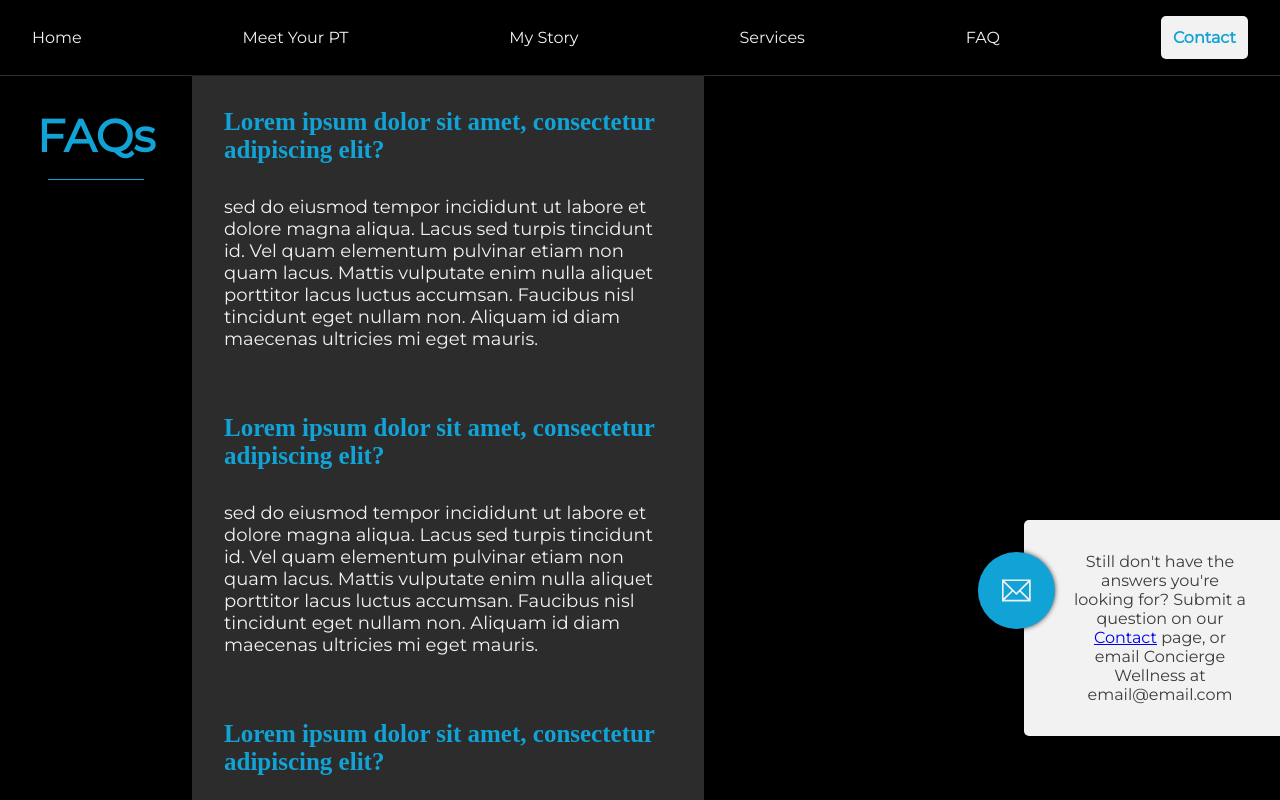
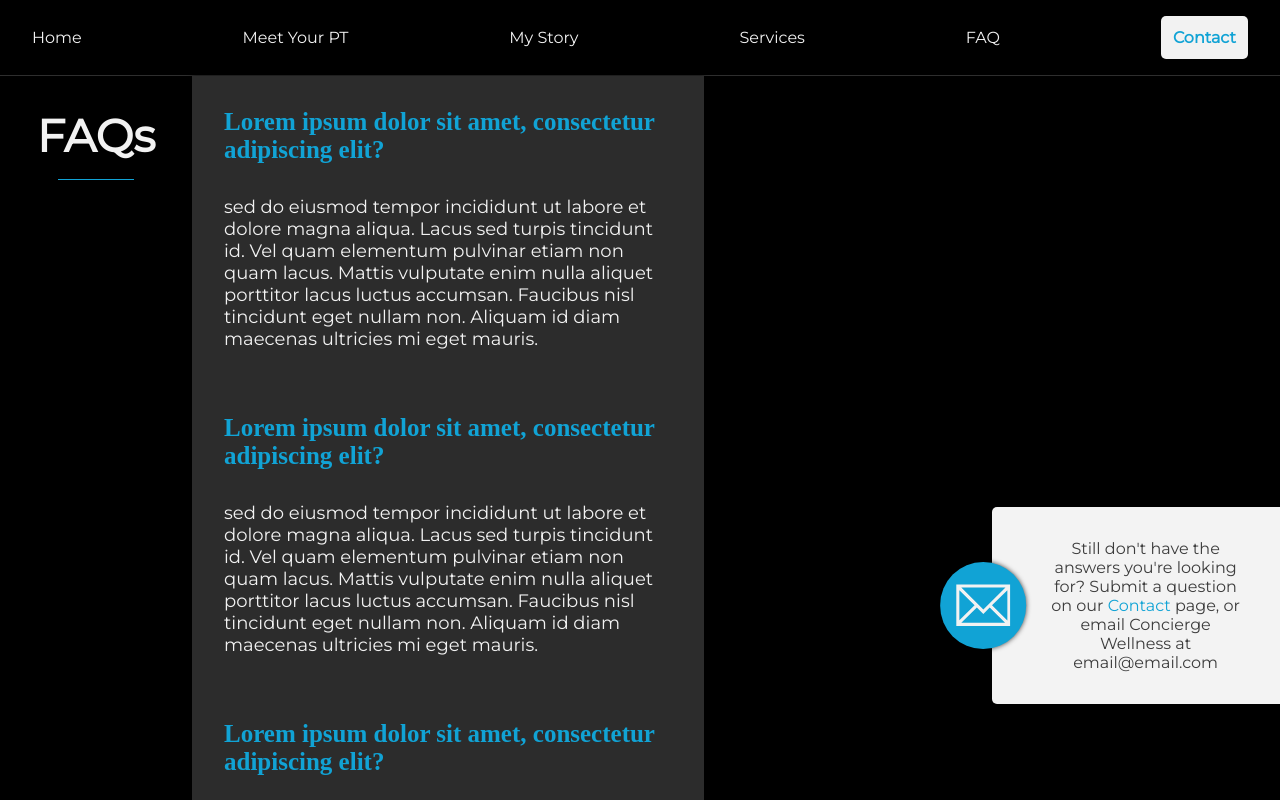
Before and after one commit to kmlibin/concierge-wellnessPT, a React (Create React App) app: page /faq in a window 1280 px wide. Shown: the top 800 px of the page. Built offline with nearby package versions, Linux system fonts and the light colour scheme; a web font is replaced by a local one.

Commit message:
questions blurb on right now stays in its parent

```diff
--- a/src/screens/FAQ/FAQScreen.scss
+++ b/src/screens/FAQ/FAQScreen.scss
@@ -1,15 +1,16 @@
 @import "../../variables/variables.scss";
 .faq {
-  min-height: 90vh;
+  min-height: 100vh;
+
   width: 100%;
   display: flex;
   flex-direction: row;
   color: $primaryText;
   font-family: $bodyFont;
 
-
   .faq-title {
     width: 15%;
+    height: 100%;
     display: flex;
     justify-content: flex-start;
     flex-direction: column;
@@ -19,19 +20,20 @@
 
     h1 {
       font-size: 45px;
-      color: $accent;
+      color: $primaryText;
       margin-bottom: 1rem;
     }
 
     .hr-line {
       border-bottom: 1px solid $accent;
       margin-bottom: 0.75rem;
-      width: 75%;
+      width: 60%;
     }
   }
 
   .faq-container {
     width: 40%;
+    height: 100%;
     background-color: rgba(99, 99, 99, 0.45);
     box-shadow: 0px 0px 5px rgba(0, 0, 0, 0.75);
 
@@ -51,43 +53,43 @@
     }
   }
   .faq-questions-container {
-    max-width: 45%;
-    height: 100%;
+    width: 45%;
+    min-height: 100vh;
     display: flex;
+
     justify-content: flex-end;
     align-items: flex-end;
     position: relative;
-    overflow: hidden;
 
     .faq-content {
       background-color: $primaryText;
+      background-color: rgba(243, 243, 243, 1);
       border-radius: 5px 0 0 5px;
-      position: fixed;
-      bottom: 4rem;
+      position: sticky;
+      max-height: 40%;
+      display: flex;
+      align-items: center;
+      bottom: 6rem;
       right: 0;
-      max-height: 40%;
-      width: 20%;
+      width: 50%;
 
       .icon-container {
         position: absolute;
-        top: 15%;
-        // left: 20%;
         transform: translateX(-60%);
-        background-color:$accent;
+        background-color: $accent;
         display: flex;
+        align-items: center;
         justify-content: center;
         min-height: 30%;
         width: 30%;
         border-radius: 50%;
         box-shadow: 0px 0px 5px rgba(0, 0, 0, 0.75);
 
-
         .icon {
           box-sizing: border-box;
-          padding: 0.5rem;
-          width: 70%;
-          max-width: 70%;
-          height: auto;
+          color: $primaryText;
+          width: 100%;
+          height: 100%;
           margin: 1rem;
           box-shadow: none;
         }
@@ -95,9 +97,18 @@
 
       p {
         padding: 2rem;
-        padding-left: 3rem;
+        padding-left: 3.2rem;
         color: $blackText;
         text-align: center;
+      }
+
+      .bold {
+        font-weight: bold;
+      }
+
+      a {
+        color: $accent;
+        text-decoration: none;
       }
     }
   }
```
